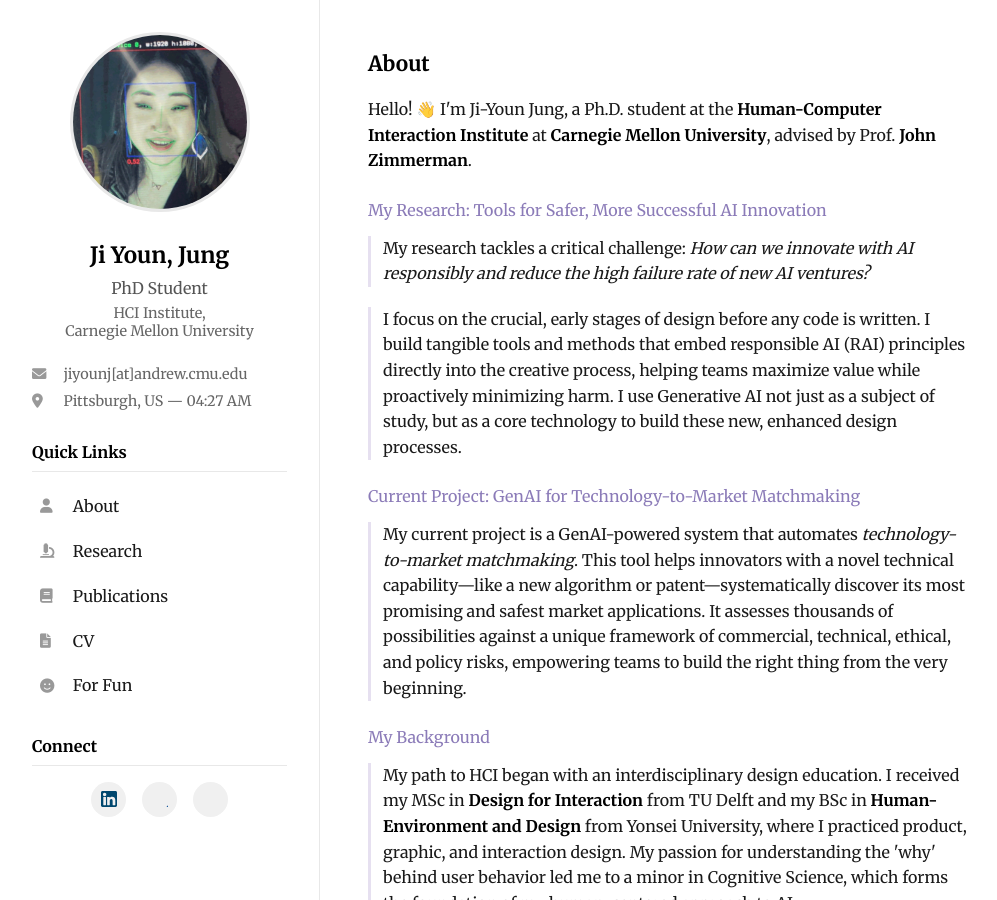
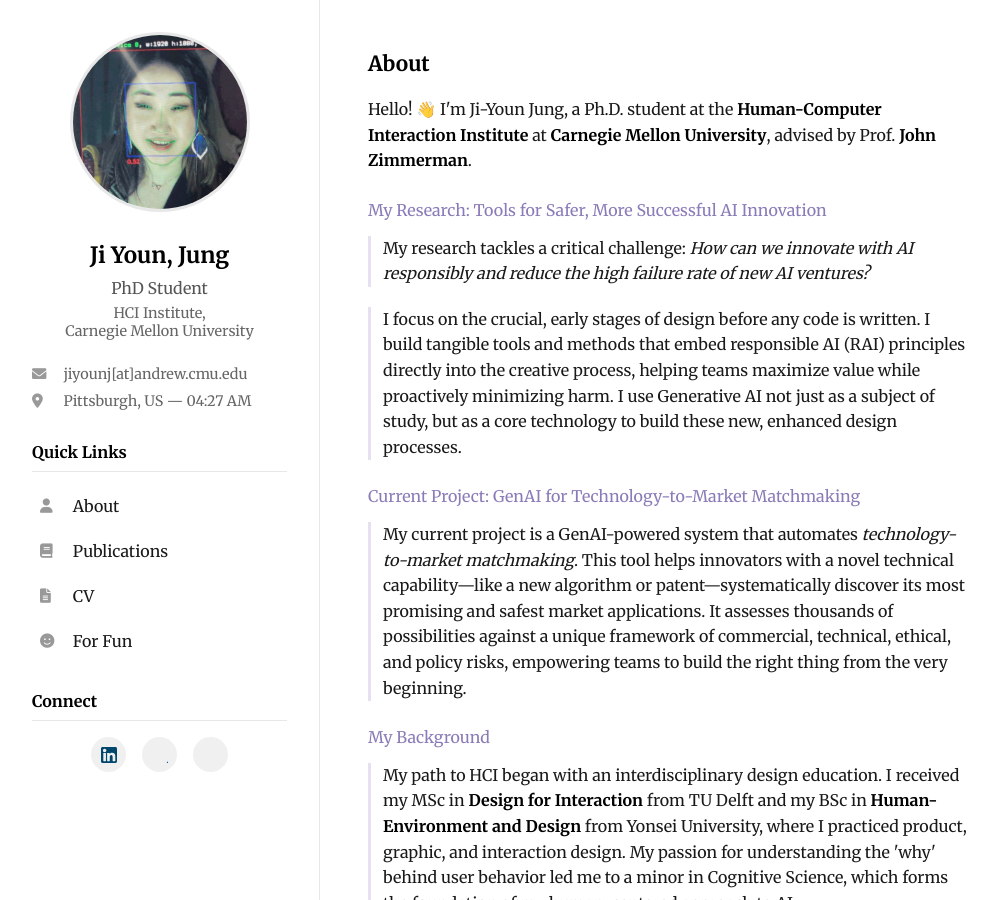
Before and after one commit to jiyoun-jung/jiyounjung, a Jekyll site: the page built from index.html, in a window 1280 px wide and 900 px high. Shown: the whole window, without its empty margins (40-1037 px from the left). Built offline with Jekyll 4.4.1, drawn with Linux system fonts in a browser that asks for light colours; some web fonts are replaced.

Commit message:
remove 'research' Quick Link (but leave it as legacy)
✅ Research Link Hidden:
The Research link is now commented out and won't appear in the sidebar
Your visitors won't see it in the navigation
✅ Legacy Version Preserved:
Added a clear comment: <!-- LEGACY: Research link - temporarily hidden, will be restored in future updates -->
The original HTML is preserved in comments: <!-- <li><a href="{{ '/research/' | relative_url }}"><i class="fas fa-microscope"></i> Research</a></li> -->
🔄 Easy to Restore Later:
When you're ready to bring back the Research section, you can simply:
Remove the comment markers (<!-- and -->)
Remove the legacy comment line
The Research link will instantly reappear in your sidebar
The Research link is now hidden from your visitors but safely preserved in your code for when you're ready to work on it in the future!

```diff
--- a/_includes/sidebar.html
+++ b/_includes/sidebar.html
@@ -16,7 +16,8 @@
     <h3>Quick Links</h3>
     <ul>
       <li><a href="{{ '/' | relative_url }}"><i class="fas fa-user"></i> About</a></li>
-      <li><a href="{{ '/research/' | relative_url }}"><i class="fas fa-microscope"></i> Research</a></li>
+      <!-- LEGACY: Research link - temporarily hidden, will be restored in future updates -->
+      <!-- <li><a href="{{ '/research/' | relative_url }}"><i class="fas fa-microscope"></i> Research</a></li> -->
       <li><a href="https://scholar.google.com/citations?user=_FPdtQ8AAAAJ&hl=en&inst=3203679203499159833" target="_blank" rel="noopener noreferrer"><i class="fas fa-book"></i> Publications</a></li>
       <li><a href="https://www.jiyounjung.com/contents/cv.pdf" target="_blank" rel="noopener noreferrer"><i class="fas fa-file-alt"></i> CV</a></li>
       <li><a href="{{ '/fun/' | relative_url }}"><i class="fas fa-smile"></i> For Fun</a></li>
```
